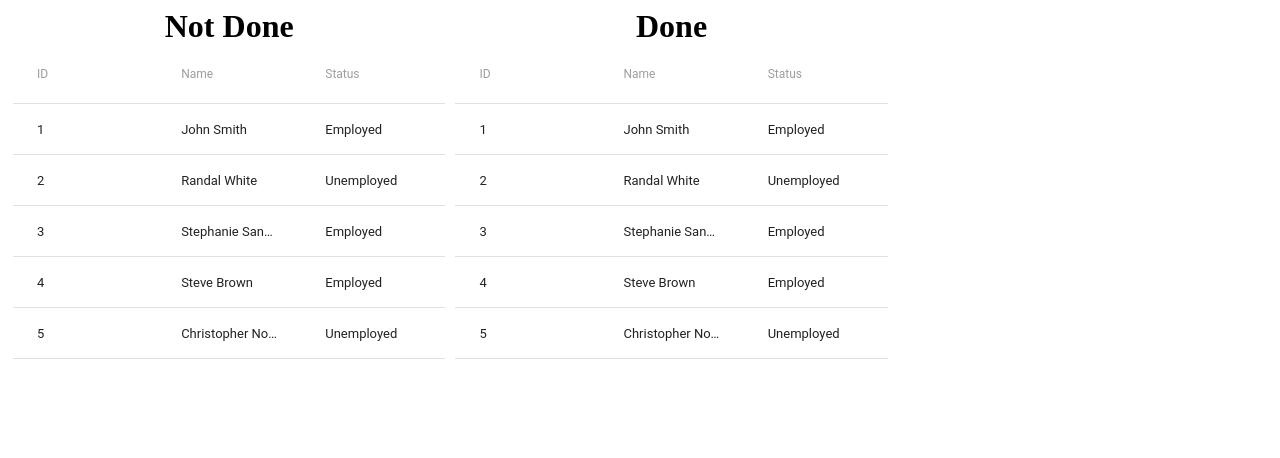
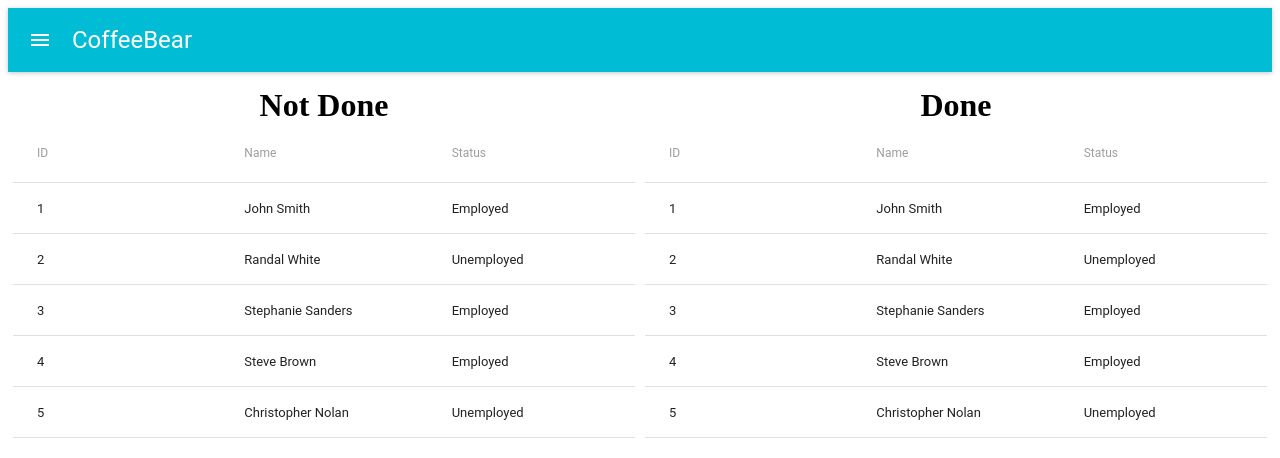
Before and after one commit to DONDONCreate/CoffeeBear, a React (Create React App) app in the folder front_app/: page / in a window 1280 px wide. Shown: the top 458 px of the page. Built offline with nearby package versions, Linux system fonts and the light colour scheme.

Commit message:
とりあえずAppBarを追加した

```diff
--- a/front_app/src/css/App.css
+++ b/front_app/src/css/App.css
@@ -4,7 +4,9 @@
     /*justify-content: space-around;*/
     /*align-items: baseline;*/
     height: 100px;
-    width:70%;
+    width:100%;
+    margin: 0 auto;
+    margin-top:15px;
 }
 .flex > div {
     padding-left: 5px; padding-right: 5px;
--- a/front_app/src/js/App.js
+++ b/front_app/src/js/App.js
@@ -1,5 +1,6 @@
 import React, { Component } from 'react';
 import UserTables from './UserTables';
+import CoffeeBearBar from './CoffeeBearBar';
 import '../css/App.css';
 
 
@@ -8,6 +9,9 @@ class App extends Component {
     render() {
         return (
             <div className="App">
+                <header>
+                <CoffeeBearBar />
+                </header>
                 <div class="flex">
                 <div>
                 <h1>Not Done</h1>
--- /dev/null
+++ b/front_app/src/js/CoffeeBearBar.js
@@ -0,0 +1,42 @@
+import React from 'react';
+import AppBar from 'material-ui/AppBar';
+import MuiThemeProvider from 'material-ui/styles/MuiThemeProvider';
+import IconButton from 'material-ui/IconButton';
+import IconMenu from 'material-ui/IconMenu';
+import MenuItem from 'material-ui/MenuItem';
+import MenuIcon from 'material-ui/svg-icons/navigation/menu';
+
+const HeaderIcon = () => (
+  <IconMenu
+    iconButtonElement={<IconButton><MenuIcon color={'white'} /></IconButton>}
+    anchorOrigin={{horizontal: 'left', vertical: 'top'}}
+    targetOrigin={{horizontal: 'left', vertical: 'top'}}
+  >
+    <MenuItem>
+    hello
+   </MenuItem>
+   <MenuItem>
+    hello
+   </MenuItem>
+   <MenuItem>
+    hello
+   </MenuItem>
+ </IconMenu>
+);
+
+
+/**
+ * A simple example of `AppBar` with an icon on the right.
+ * By default, the left icon is a navigation-menu.
+ */
+const CoffeeBearBar = () => (
+<MuiThemeProvider>
+  <AppBar
+    title="CoffeeBear"
+    iconClassNameRight="muidocs-icon-navigation-expand-more"
+    iconElementLeft={<HeaderIcon />}
+  />
+</MuiThemeProvider>
+);
+
+export default CoffeeBearBar;
```
